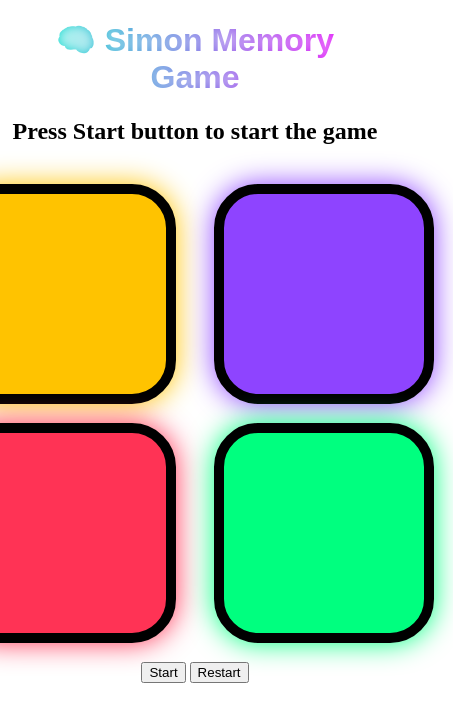
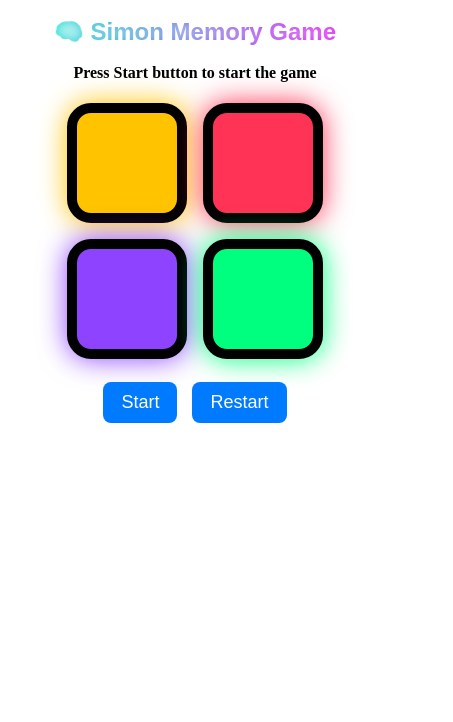
Before and after one commit to B-Abdulla/Simon_Game, a plain HTML site: page index.html in a window 390 px wide. Shown: the whole page, 453 px wide, since content can reach past the window. Drawn offline with Linux system fonts and the light colour scheme.

Commit message:
Refactor button styles and media queries

```diff
--- a/simonstyle.css
+++ b/simonstyle.css
@@ -13,12 +13,14 @@ body {
   display: flex;
   justify-content: center;
   align-items: center;
+  box-sizing:border-box;
 }
 
 .btn-container {
   display: flex;
   justify-content: center;
   align-items: center;
+  flex-wrap:wrap;
 }
 
 .yellow {
@@ -54,8 +56,123 @@ body {
   background-color: red;
 }
 
-input[type="button"] {
-  margin-top: 20px;
-  padding: 5px 10px;
-  font-size: 14px;
+.controls {
+  display: flex;
+  justify-content: center;
+  gap: 15px;
+  margin-top: 15px;
 }
+
+.game-btn {
+  padding: 10px 18px;
+  font-size: 18px;
+  border-radius: 8px;
+  border: none;
+  background: #007bff;
+  color: white;
+  cursor: pointer;
+}
+
+.game-btn:hover {
+  background: #0059c1;
+}
+
+
+/* Tablets */
+@media (max-width: 900px) {
+  .btn {
+    height: 150px;
+    width: 150px;
+    margin: 0.8rem;
+  }
+
+  h1 {
+    font-size: 1.8rem;
+  }
+
+  h2 {
+    font-size: 1.2rem;
+  }
+}
+
+/* Mobile Phones */
+@media (max-width: 600px) {
+  .btn {
+    height: 120px;
+    width: 120px;
+    margin: 0.5rem;
+  }
+
+  .btn-container {
+    flex-direction: column;
+  }
+
+  .line-one,
+  .line-two {
+    display: flex;
+  }
+
+  h1 {
+    font-size: 1.5rem;
+    line-height: 2rem;
+  }
+
+  h2 {
+    font-size: 1rem;
+  }
+
+  input[type="button"] {
+    margin-top: 20px;
+    padding: 10px 18px;
+    font-size: 16px;
+  }
+}
+/* Tablets */
+@media (max-width: 900px) {
+  .btn {
+    height: 150px;
+    width: 150px;
+    margin: 0.8rem;
+  }
+
+  h1 {
+    font-size: 1.8rem;
+  }
+
+  h2 {
+    font-size: 1.2rem;
+  }
+}
+
+/* Mobile Phones */
+@media (max-width: 600px) {
+  .btn {
+    height: 120px;
+    width: 120px;
+    margin: 0.5rem;
+  }
+
+  .btn-container {
+    flex-direction: column;
+  }
+
+  .line-one,
+  .line-two {
+    display: flex;
+  }
+
+  h1 {
+    font-size: 1.5rem;
+    line-height: 2rem;
+  }
+
+  h2 {
+    font-size: 1rem;
+  }
+
+  input[type="button"] {
+    margin-top: 15px;
+    padding: 8px 14px;
+    font-size: 16px;
+  }
+}
```
